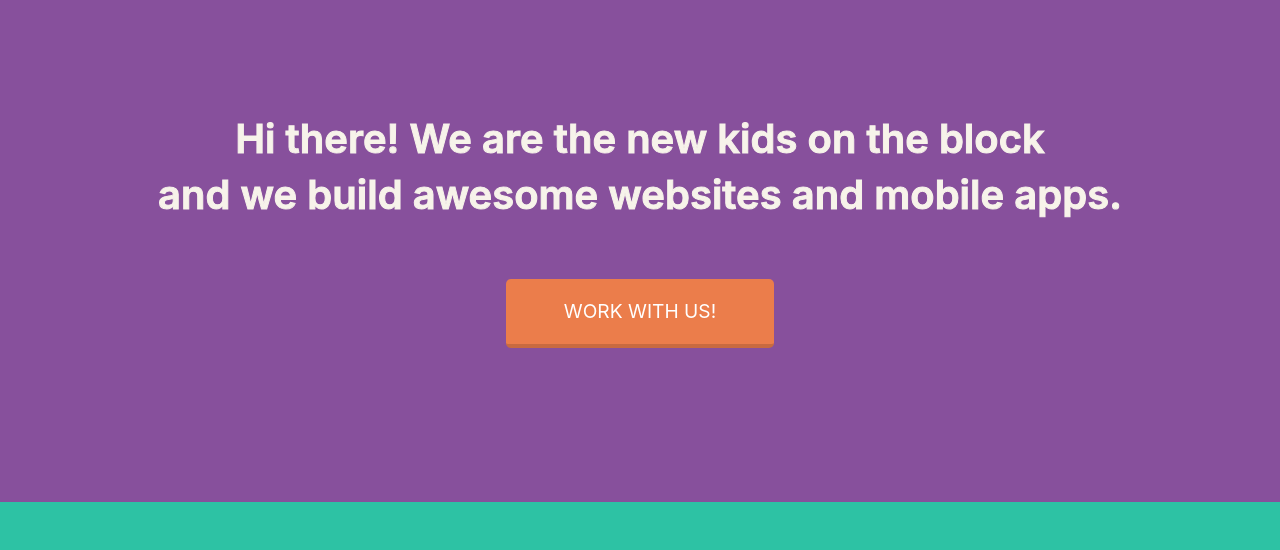
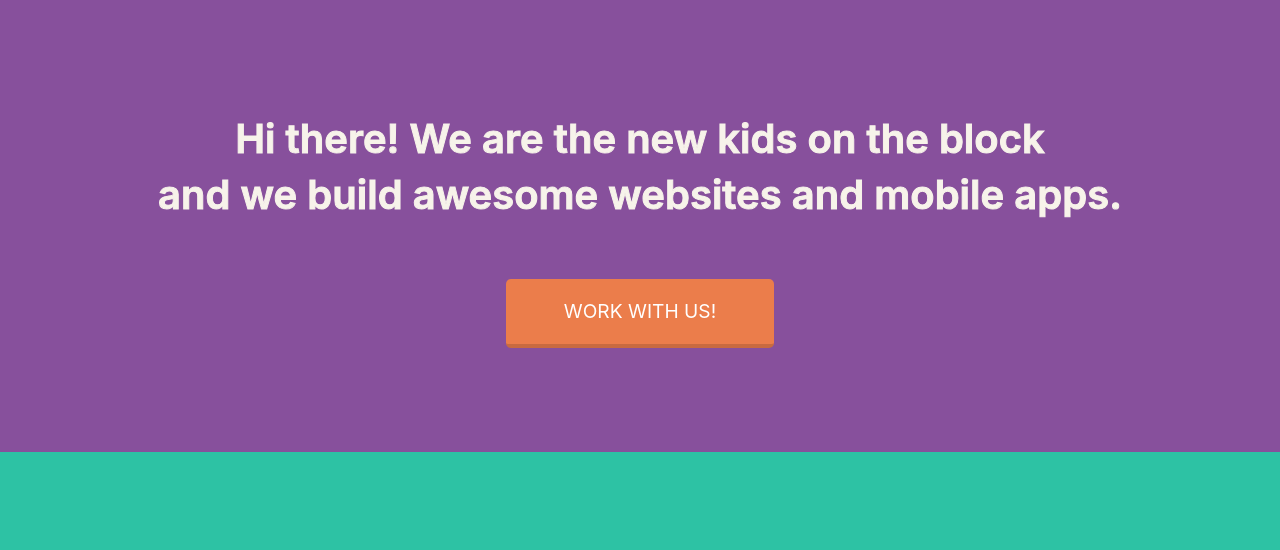
Before and after one commit to Brandon53dd/primerparcial, a plain HTML site: page cuda.com-master/index.html in a window 1280 px wide. Shown: the part 98-648 px from the top of the page. Drawn offline with Linux system fonts and the light colour scheme.

Commit message:
Update estilo.css
.

```diff
--- a/cuda.com-master/css/estilo.css
+++ b/cuda.com-master/css/estilo.css
@@ -12,7 +12,7 @@ body{font-family: 'Titillium Web', sans-serif;font-size: 16px;}
 header{background: #87509c;}
 .section_container{
     width: 100%;
-    padding-bottom: 50px;
+    /*padding-bottom: 50px; */
 }
 header img, header nav{margin-top: 55px;}
 header .nav-link{color: #fff;border-radius: 5px; margin-right: 5px;}
```
